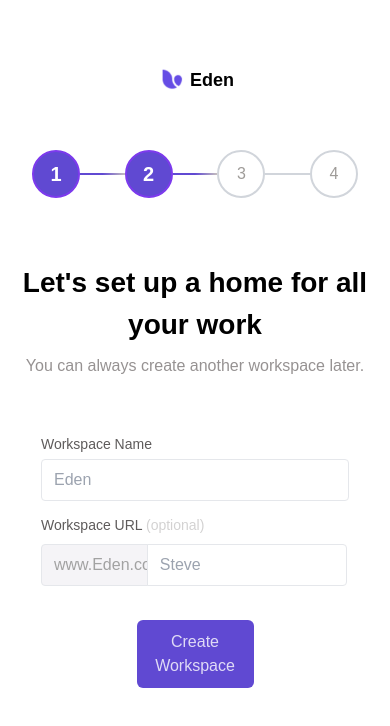
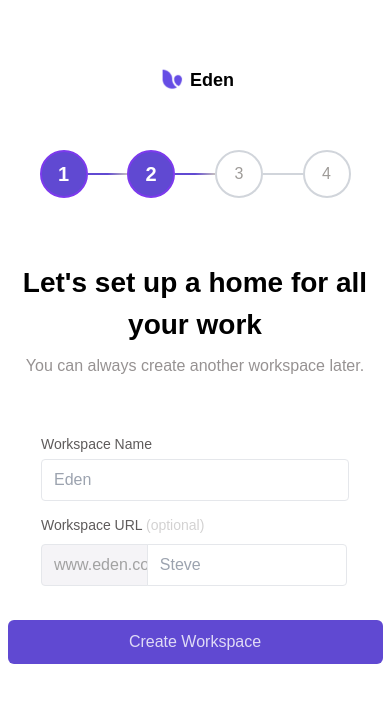
Before and after one commit to Zuvo007/Multistep-onboarding-form, a React (Create React App) app: page / in a window 390 px wide. Both pictures are taken after a click on the element "Create Workspace". Shown: the top 726 px of the page. Built offline with nearby package versions, Linux system fonts and the light colour scheme.

Commit message:
responsiveness issue fixed for the second and the third step also create workspace button position issue fix

```diff
--- a/src/components/onboardingForm/LaunchOnboarding/LaunchOnboarding.css
+++ b/src/components/onboardingForm/LaunchOnboarding/LaunchOnboarding.css
@@ -5,6 +5,7 @@
     flex-direction: column;
     align-items: center;
     justify-content: center;
+    padding: 10px;
 }
 
 .success-logo {
--- a/src/components/onboardingForm/OnboardingForm.css
+++ b/src/components/onboardingForm/OnboardingForm.css
@@ -6,6 +6,7 @@
     flex-direction: column;
     align-items: center;
     justify-content: center;
+    padding: 0px 6p;
 }
 
 .form-header {
@@ -28,12 +29,12 @@
 }
 
 .w-36 {
-    width: 36%;
+    width: 375px;
 
 }
 
 .create-workspace-btn {
-    width: 30%;
+
     background: rgb(49 19 197 / 77%);
     font-weight: 500;
     color: #ffffffcc;
@@ -45,8 +46,15 @@
     text-align: center;
 }
 
-@media (max-width: 678px) {
+@media (max-width: 380px) {
     .w-36 {
-         width: 100%;
+         width: 89vw;
+
     }
 }
+
+/* @media (max-width: 768px) {
+    .w-36 {
+         width: 80vw;
+    }
+} */
--- a/src/components/onboardingForm/OnboardingForm.jsx
+++ b/src/components/onboardingForm/OnboardingForm.jsx
@@ -48,7 +48,7 @@ function OnboardingForm(props) {
         <Stepper steps={steps} currentStep={currentStep} setCurrentStep={setCurrentStep} />
         </div>
         <div>{displaySteps(currentStep)}</div>
-        <div className="create-workspace-btn cursor-pointer mt-4" onClick={() => setCurrentStep(currentStep + 1)}>{currentStep === steps.length? `Launch ${state.workspaceName}` : 'Create Workspace'}</div>
+        <div className=" w-full appearance-none p-1 px-2 create-workspace-btn horizontal w-36 cursor-pointer my-4" onClick={() => setCurrentStep(currentStep + 1)}>{currentStep === steps.length? `Launch ${state.workspaceName}` : 'Create Workspace'}</div>
     </div>
   );
 }
--- a/src/components/onboardingForm/UserName/UserName.css
+++ b/src/components/onboardingForm/UserName/UserName.css
@@ -2,6 +2,7 @@
 
 .user-name-container {
 text-align: center;
+padding: 8px;
 }
 
 .welcome-text {
--- a/src/components/onboardingForm/UserPurpose/UserPurpose.css
+++ b/src/components/onboardingForm/UserPurpose/UserPurpose.css
@@ -64,3 +64,17 @@
         border: 1px solid  rgb(49 19 197 / 77%);
 
     }
+
+    @media (max-width: 540px) {
+    .card-container {
+         width: 94%;
+    }
+    .myself-card {
+        width: 52%;
+    }
+    @media (min-width: 768px) {
+        .myself-card {
+            width: 32%;
+        }
+    }
+}
--- a/src/components/onboardingForm/UserWorkSpaceDetails/UserWorkSpaceDetails.jsx
+++ b/src/components/onboardingForm/UserWorkSpaceDetails/UserWorkSpaceDetails.jsx
@@ -35,7 +35,7 @@ function UserWorkSpaceDetails(props) {
         <div className="display-flex">
           <div className="my-1 flex rounded border border-gray-200 bg-white p-1 base-url">
             <div className="w-full appearance-none p-1 px-2 outline-none">
-              www.{state.workspaceName.substr(0,5) || 'Eden'}.com/
+              www.{state.workspaceName.substr(0,5) || 'eden'}.com/
             </div>
           </div>
           <div className="my-1 flex rounded border border-gray-200 bg-white p-1 w-65">
```
